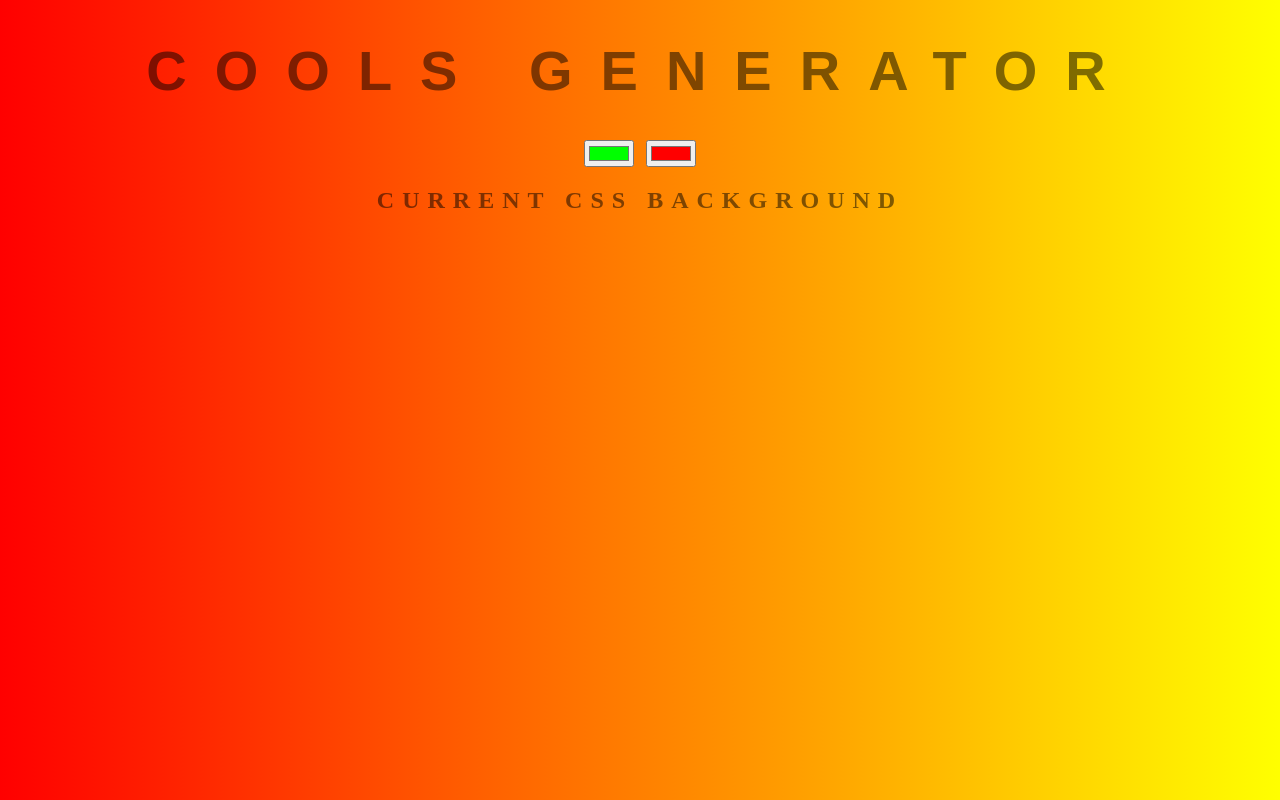
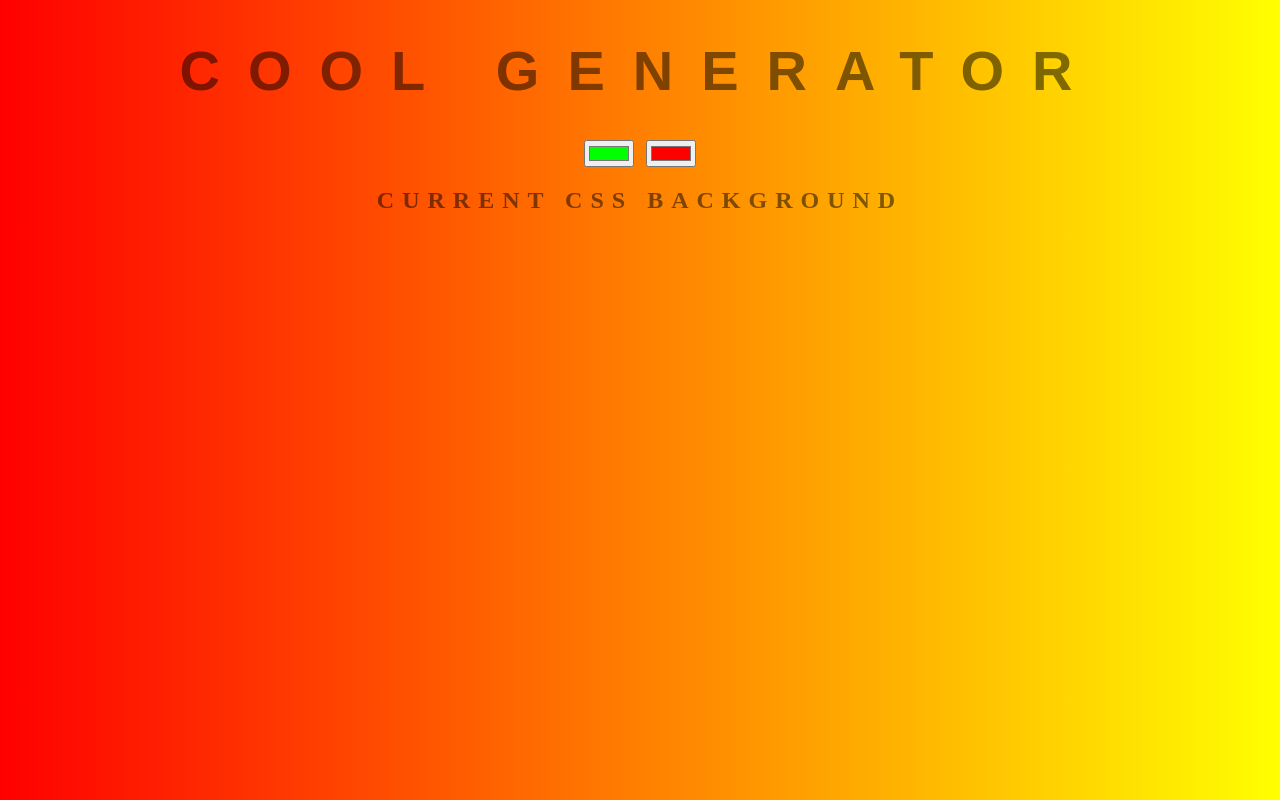
Before and after one commit to fattahyaman/background-generator, a plain HTML site: page index.html in a window 1280 px wide. Drawn offline with Linux system fonts and the light colour scheme.

Commit message:
title update

```diff
--- a/index.html
+++ b/index.html
@@ -5,7 +5,7 @@
 	<link rel="stylesheet" type="text/css" href="style.css">
 </head>
 <body id="gradient">
-	<h1>cools Generator</h1>
+	<h1>cool Generator</h1>
 
 	<input class="color1" type="color" name="color1" value="#00ff00">
 	<input class="color2" type="color" name="color2" value="#ff0000">
```
